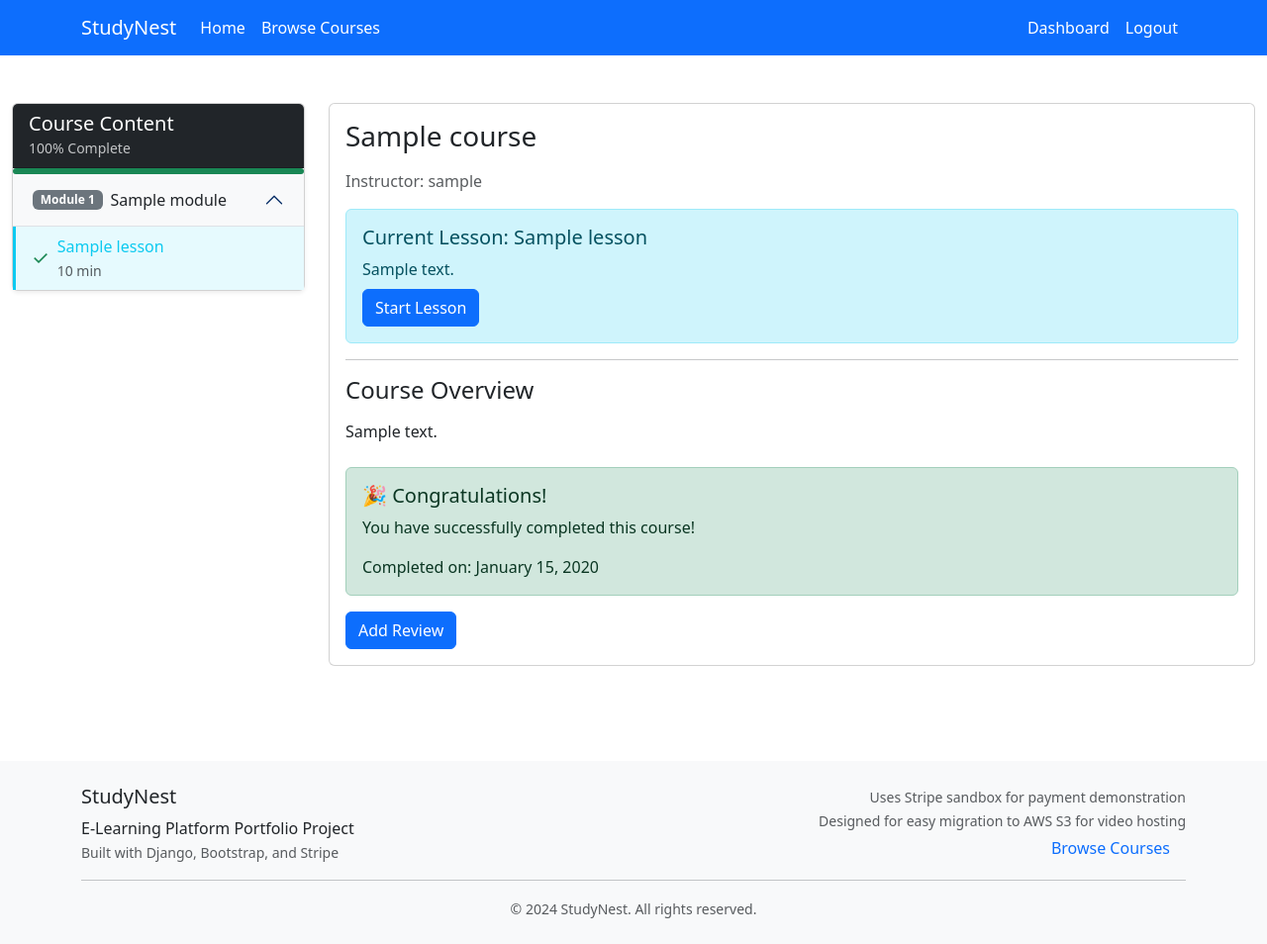
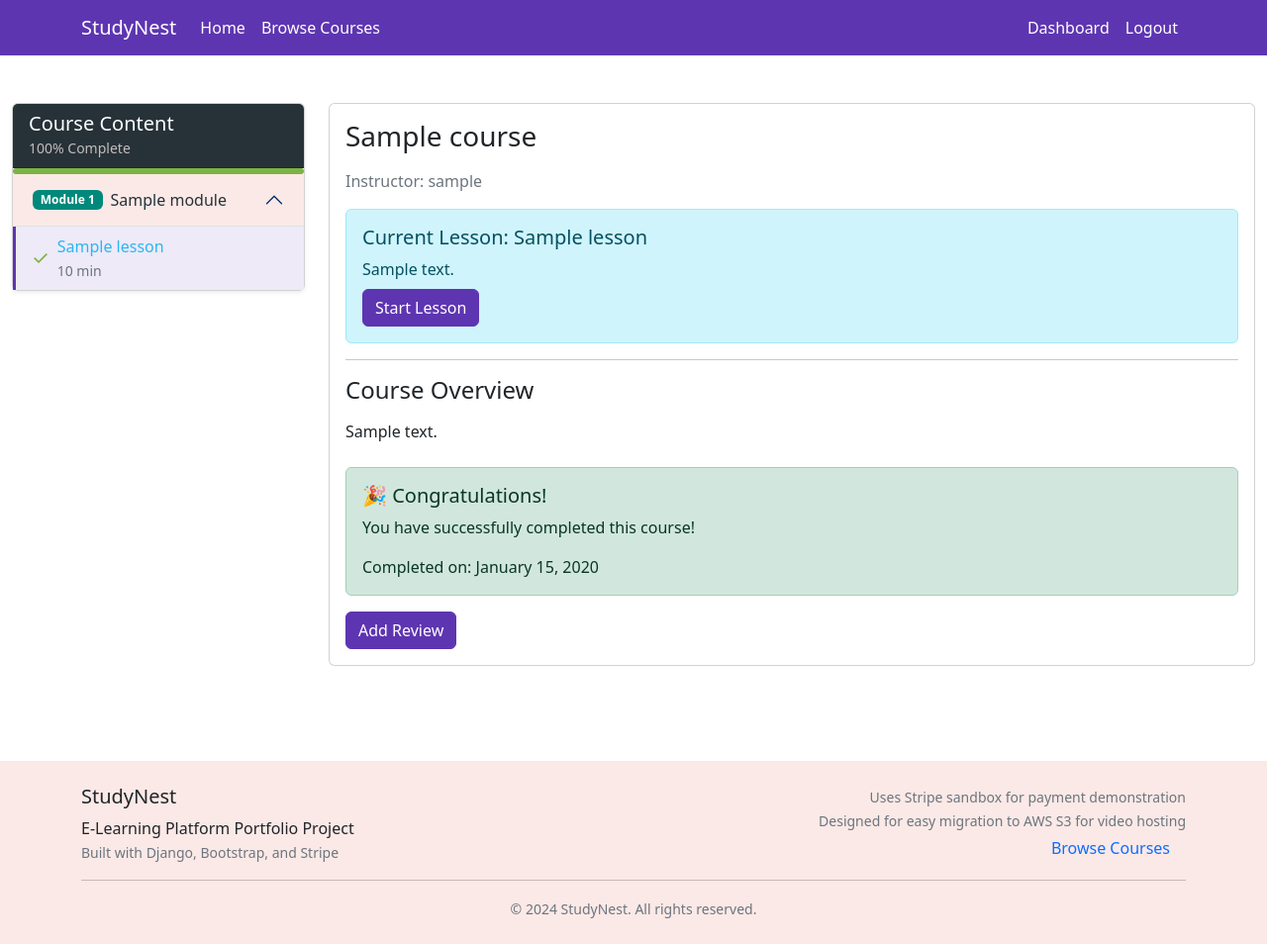
Before and after one commit to RahatGithub/studynest, a Django app: a page that uses templates/base.html in a window 1280 px wide. Shown: the whole page at 99% size. Run offline with Django 5.2, Linux system fonts and the light colour scheme; a user stored in the database is signed in; tables that the repository leaves empty hold one stand-in row (values such as "Sample post").

Commit message:
Bootstrap's default colors overriden

```diff
--- /dev/null
+++ b/static/css/style.css
@@ -0,0 +1,223 @@
+/* Primary - Rich Indigo */
+.btn-primary {
+    background-color: #5e35b1;
+    border-color: #5e35b1;
+}
+
+.btn-primary:hover {
+    background-color: #512da8;
+    border-color: #4527a0;
+}
+
+.text-primary {
+    color: #5e35b1 !important;
+}
+
+.bg-primary {
+    background-color: #5e35b1 !important;
+}
+
+
+/* Secondary - Cool Teal */
+.btn-secondary {
+    background-color: #00897b;
+    border-color: #00897b;
+}
+
+.btn-secondary:hover {
+    background-color: #00796b;
+    border-color: #00695c;
+}
+
+.text-secondary {
+    color: #00897b !important;
+}
+
+.bg-secondary {
+    background-color: #00897b !important;
+}
+
+
+/* Success - Fresh Lime Green */
+.btn-success {
+    background-color: #7cb342;
+    border-color: #7cb342;
+}
+
+.btn-success:hover {
+    background-color: #689f38;
+    border-color: #558b2f;
+}
+
+.text-success {
+    color: #7cb342 !important;
+}
+
+.bg-success {
+    background-color: #7cb342 !important;
+}
+
+
+/* Danger - Deep Pink */
+.btn-danger {
+    background-color: #e91e63;
+    border-color: #e91e63;
+}
+
+.btn-danger:hover {
+    background-color: #d81b60;
+    border-color: #c2185b;
+}
+
+.text-danger {
+    color: #e91e63 !important;
+}
+
+.bg-danger {
+    background-color: #e91e63 !important;
+}
+
+
+/* Warning - Tangerine Orange */
+.btn-warning {
+    background-color: #ff7043;
+    border-color: #ff7043;
+}
+
+.btn-warning:hover {
+    background-color: #f4511e;
+    border-color: #e64a19;
+}
+
+.text-warning {
+    color: #ff7043 !important;
+}
+
+.bg-warning {
+    background-color: #ff7043 !important;
+}
+
+
+/* Info - Sky Blue */
+.btn-info {
+    background-color: #29b6f6;
+    border-color: #29b6f6;
+}
+
+.btn-info:hover {
+    background-color: #039be5;
+    border-color: #0288d1;
+}
+
+.text-info {
+    color: #29b6f6 !important;
+}
+
+.bg-info {
+    background-color: #29b6f6 !important;
+}
+
+
+/* Light - Cream */
+.btn-light {
+    background-color: #fbe9e7;
+    border-color: #fbe9e7;
+}
+
+.btn-light:hover {
+    background-color: #f8bbd0;
+    border-color: #f48fb1;
+}
+
+.text-light {
+    color: #fbe9e7 !important;
+}
+
+.bg-light {
+    background-color: #fbe9e7 !important;
+}
+
+
+/* Dark - Midnight Blue */
+.btn-dark {
+    background-color: #263238;
+    border-color: #263238;
+}
+
+.btn-dark:hover {
+    background-color: #1c262b;
+    border-color: #121a1f;
+}
+
+.text-dark {
+    color: #263238 !important;
+}
+
+.bg-dark {
+    background-color: #263238 !important;
+}
+
+/* Override active list group item background and border color */
+.list-group-item.active {
+    background-color: #5e35b1 !important;  /* Your new primary */
+    border-color: #5e35b1 !important;
+    color: white !important; /* text color */
+}
+
+/* Override hover/focus background and border color for actionable list group items */
+.list-group-item-action:hover,
+.list-group-item-action:focus {
+    background-color: #512da8 !important;  /* slightly darker primary */
+    color: white !important;
+}
+
+/* Optional: Override active .list-group-item-action states */
+.list-group-item-action.active {
+    background-color: #5e35b1 !important;
+    border-color: #5e35b1 !important;
+    color: white !important;
+}
+
+/* Accordion button when expanded (active) */
+.accordion-button:not(.collapsed) {
+    background-color: #5e35b1; /* your primary bg */
+    color: #fff; /* text white */
+    box-shadow: none; /* remove default shadow */
+}
+
+/* Accordion button hover */
+.accordion-button:hover {
+    background-color: #512da8;
+    color: #fff;
+}
+
+/* List group item when active/highlighted (e.g., current lesson) */
+.list-group-item.bg-info.bg-opacity-10 {
+    background-color: rgba(94, 53, 177, 0.1) !important; /* 10% opacity of primary */
+}
+
+/* List group item border-left color when active */
+.list-group-item.border-start.border-info {
+    border-left-color: #5e35b1 !important; /* primary border */
+}
+
+/* Muted text */
+.text-muted {
+    color: #6c757d !important; /* keep or customize */
+}
+
+/* List group item link */
+.list-group-item a.text-dark {
+    color: #212529; /* default dark text */
+}
+
+/* Hover state for list-group-item */
+.list-group-item:hover {
+    background-color: rgba(81, 45, 168, 0.15); /* lighter hover shade of primary */
+    color: #5e35b1;
+}
+
+/* Optional: Change accordion border colors */
+.accordion-item {
+    border-color: #5e35b1 !important;
+}
--- a/templates/base.html
+++ b/templates/base.html
@@ -1,3 +1,5 @@
+{% load static %}
+
 <!DOCTYPE html>
 <html lang="en">
 <head>
@@ -11,7 +13,12 @@
     <!-- Bootstrap Icons -->
     <link rel="stylesheet" href="https://cdn.jsdelivr.net/npm/bootstrap-icons@1.11.1/font/bootstrap-icons.css">
 
+    <!-- Custom External CSS -->
+    <link rel="stylesheet" href="{% static 'css/style.css' %}">
+
+
     {% block extra_css %}{% endblock %}
+
 </head>
 <body class="d-flex flex-column min-vh-100">
     <!-- Navigation -->
--- a/templates/courses/course_list.html
+++ b/templates/courses/course_list.html
@@ -26,7 +26,6 @@
             <div class="card">
                 <div class="card-body">
                     <h5 class="card-title">Filters</h5>
-
                     <!-- Category Filter -->
                     <div class="mb-3">
                         <h6>Category</h6>
```
Also changed, not shown: templates/courses/course_detail.html (+32 -4 lines).
